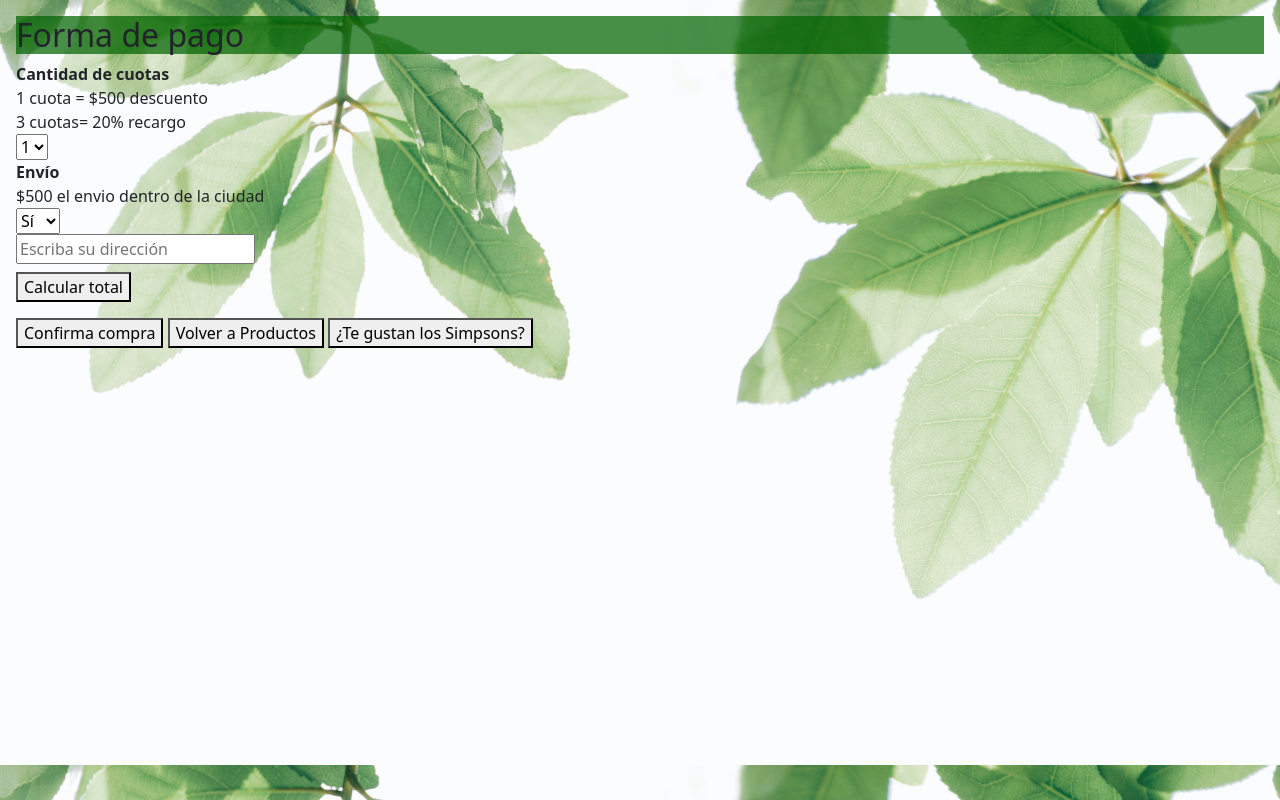
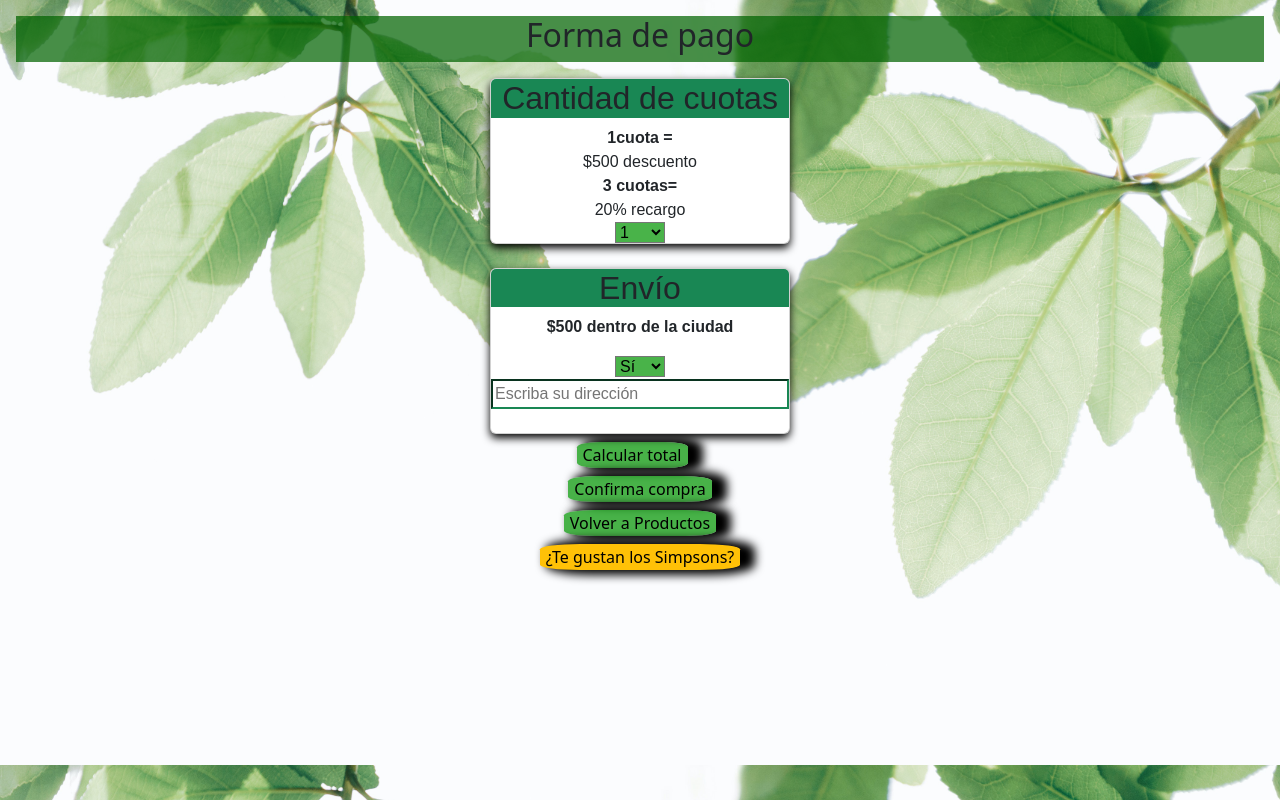
Before and after one commit to Micromundofede22/JavaScript, a plain HTML site: page pago.html in a window 1280 px wide. Drawn offline with nearby package versions, Linux system fonts and the light colour scheme.

Commit message:
ultima versión

```diff
--- a/pago.html
+++ b/pago.html
@@ -8,37 +8,52 @@
     <link rel="stylesheet" href="style.css">
     <link href="https://cdn.jsdelivr.net/npm/bootstrap@5.3.0-alpha1/dist/css/bootstrap.min.css" rel="stylesheet"
         integrity="sha384-GLhlTQ8iRABdZLl6O3oVMWSktQOp6b7In1Zl3/Jr59b6EGGoI1aFkw7cmDA6j6gD" crossorigin="anonymous">
-        <link rel="stylesheet" type="text/css" href="https://cdn.jsdelivr.net/npm/toastify-js/src/toastify.min.css">
-        <title>Document</title>
+    <link rel="stylesheet" type="text/css" href="https://cdn.jsdelivr.net/npm/toastify-js/src/toastify.min.css">
+    <title>Document</title>
 </head>
 
-<header class="header-fondo">
+<header class="header-fondo d-flex justify-content-center mb-3">
     <h2>Forma de pago</h2>
 </header>
+
 <body class="body-fondo p-3">
-    <div>
-        <span><strong>Cantidad de cuotas</strong><br>1 cuota = $500 descuento <br>3 cuotas= 20% recargo </span>
-        <br><select name="Cantidad de cuotas" id="selectCuotas">
 
-            <option value="1">1</option>
-            <option value="3">3</option>
-        </select><br>
-        <span class=""><strong>Envío</strong><br>$500 el envio dentro de la ciudad</span> <br>
-        <select name="envios" id="selectEnvios">
-            <option  value="si">Sí</option>
-            <option value="no">No</option>
-        </select><br>
-        <input type="text"placeholder="Escriba su dirección" id="direccion" value=""><br>
+    <div class="card d-flex flex-column overflow-hidden">
+        <h2 class="bg-success">Cantidad de cuotas</h2>
+        <span class="d-flex flex-column"><strong>1cuota =</strong>$500 descuento
+            <strong>3 cuotas=</strong> 20% recargo </span>
+        <div class="d-flex flex-row justify-content-center">
+            <select class="select-cuotas" name="Cantidad de cuotas" id="selectCuotas">
+                <option value="1">1</option>
+                <option value="3">3</option>
+            </select>
+        </div>
 
-        <button id="calcularTotal" type="submit" class="mt-2">Calcular total</button>
-        <output class="fw-bold" id="total"></output>
+    </div>
+
+    <div class="card mt-4 overflow-hidden">
+        <h2 class="bg-success">Envío</h2>
+        <p><strong>$500 dentro de la ciudad</strong> </p>
+        <div>
+            <select class="select-envios" name="envios" id="selectEnvios">
+                <option value="si">Sí</option>
+                <option value="no">No</option>
+            </select>
+        </div>
+
+        <input class="border-success" type="text" placeholder="Escriba su dirección" id="direccion" value=""><br>
+    </div>
+
+    <div class="d-flex flex-row align-items-center justify-content-center">
+        <button id="calcularTotal" type="submit" class="btn-calcular mt-2">Calcular total</button>
+        <output class="fw-bold border-2 ms-3" id="total"></output>
+    </div>
 
 
-    </div>
-    <div>
-        <button id="confirma" class="mt-3">Confirma compra</button>
-        <button id="volver">Volver a Productos</button>
-        <button id="api">¿Te gustan los Simpsons?</button>
+    <div class="d-flex flex-column align-items-center justify-content-center">
+        <button id="confirma" class="btn-calcular mt-2">Confirma compra</button>
+        <button id="volver" class="btn-calcular mt-2">Volver a Productos</button>
+        <button id="api" class="btn-calcular text-bg-warning mt-2">¿Te gustan los Simpsons?</button>
     </div>
 
 
@@ -47,7 +62,7 @@
     <script src="https://cdn.jsdelivr.net/npm/bootstrap@5.3.0-alpha1/dist/js/bootstrap.bundle.min.js"
         integrity="sha384-w76AqPfDkMBDXo30jS1Sgez6pr3x5MlQ1ZAGC+nuZB+EYdgRZgiwxhTBTkF7CXvN"
         crossorigin="anonymous"></script>
-        <script src = " https://unpkg.com/sweetalert/dist/sweetalert.min.js "></script>
+    <script src=" https://unpkg.com/sweetalert/dist/sweetalert.min.js "></script>
     <script type="text/javascript" src="https://cdn.jsdelivr.net/npm/toastify-js"></script>
 
 </body>
--- a/style.css
+++ b/style.css
@@ -29,6 +29,8 @@ nav-container {
     margin-right: 20px;
     margin-top: 3.5vh;
     cursor: pointer;
+    background-color: transparent;
+    border: 0px;
 }
 
 .banner{
@@ -196,7 +198,7 @@ nav-container {
 }
 
 
-/* API SIMPSONS */
+/*--------------------------------- API SIMPSONS---------------------------------- */
 .fondo-simpsons{
     background-color: hsl(0, 0%, 0%);
     color: gold;
@@ -212,3 +214,22 @@ nav-container {
     background-image: url(./image/fondoindex.jpg);
     background-size: cover;
 }
+
+.select-cuotas{
+    width: 50px;
+    background-color: rgba(2, 150, 2, 0.718);
+}
+
+.select-envios{
+    width: 50px;
+    background-color:rgba(2, 150, 2, 0.718);
+}
+
+.btn-calcular{
+    background-color: rgba(2, 150, 2, 0.718);
+    color: rgb(0, 0, 0);
+    font-weight:400;
+    border-radius: 20%;
+    border: 0px;
+    box-shadow: 10px 0px 10px 5px black;
+}
```
Also changed, not shown: index.html (+1 -1 lines), js/app.js (+5 -5 lines), js/carrito.js (+3 -4 lines).
